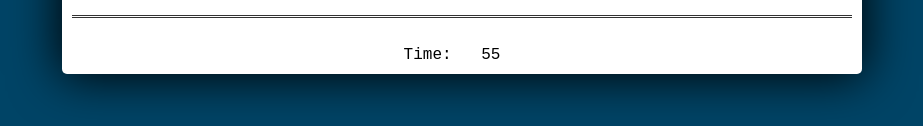
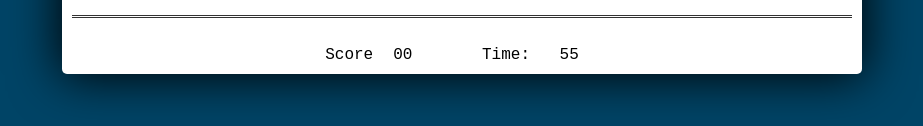
Before and after one commit to fevia/code-quiz, a plain HTML site: page index.html in a window 1280 px wide. Shown: the part 520-646 px from the top of the page, without its empty margins (198-1121 px from the left). Drawn offline with Linux system fonts and the light colour scheme.

Commit message:
adding score

```diff
--- a/index.html
+++ b/index.html
@@ -25,6 +25,7 @@
             <button id="next-btn" class="next-btn btn hide">next</button>
         </div>
         <hr/>
+        <text>Score<text id="score001">00</text></text>
         <text>Time: <text id="time001">60</text></text>
     </div>
 </body>
```
